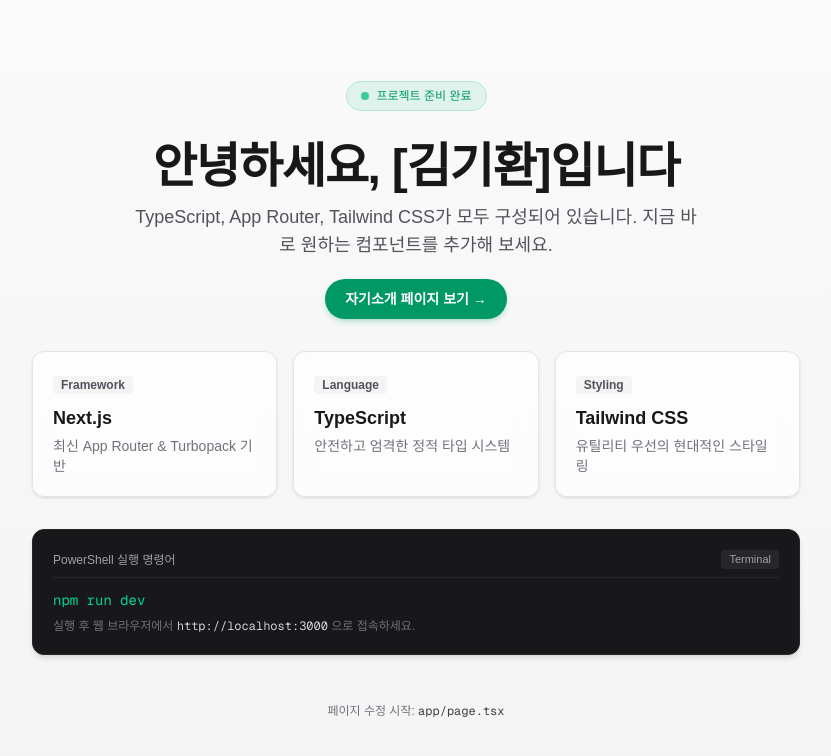
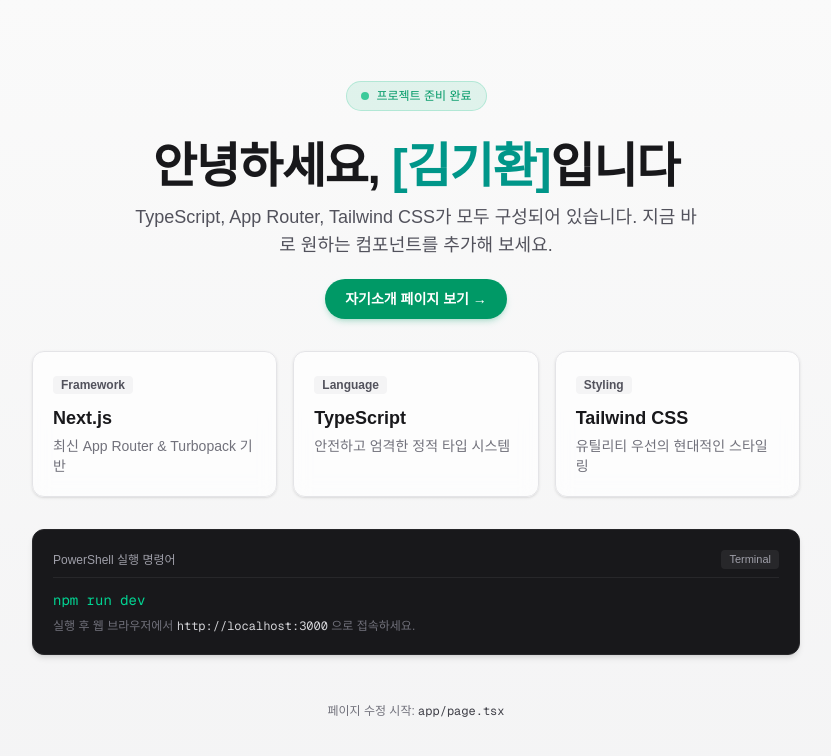
Before and after one commit to atomkim0104/my-site, a Next.js app: page / in a window 1280 px wide. Shown: the top 756 px of the page, without its empty margins (224-1055 px from the left). Built offline with nearby package versions, Linux system fonts and the light colour scheme.

Commit message:
이름 글자색 청록으로

```diff
--- a/app/page.tsx
+++ b/app/page.tsx
@@ -19,7 +19,7 @@ export default function Home() {
         {/* Main Title */}
         <div className="space-y-3">
           <h1 className="text-4xl md:text-5xl font-extrabold tracking-tight">
-            안녕하세요, [김기환]입니다
+            안녕하세요, <span className="text-teal-600 dark:text-teal-400">[김기환]</span>입니다
           </h1>
           <p className="text-base md:text-lg text-zinc-600 dark:text-zinc-400 max-w-xl mx-auto">
             TypeScript, App Router, Tailwind CSS가 모두 구성되어 있습니다. 지금 바로 원하는 컴포넌트를 추가해 보세요.
```
